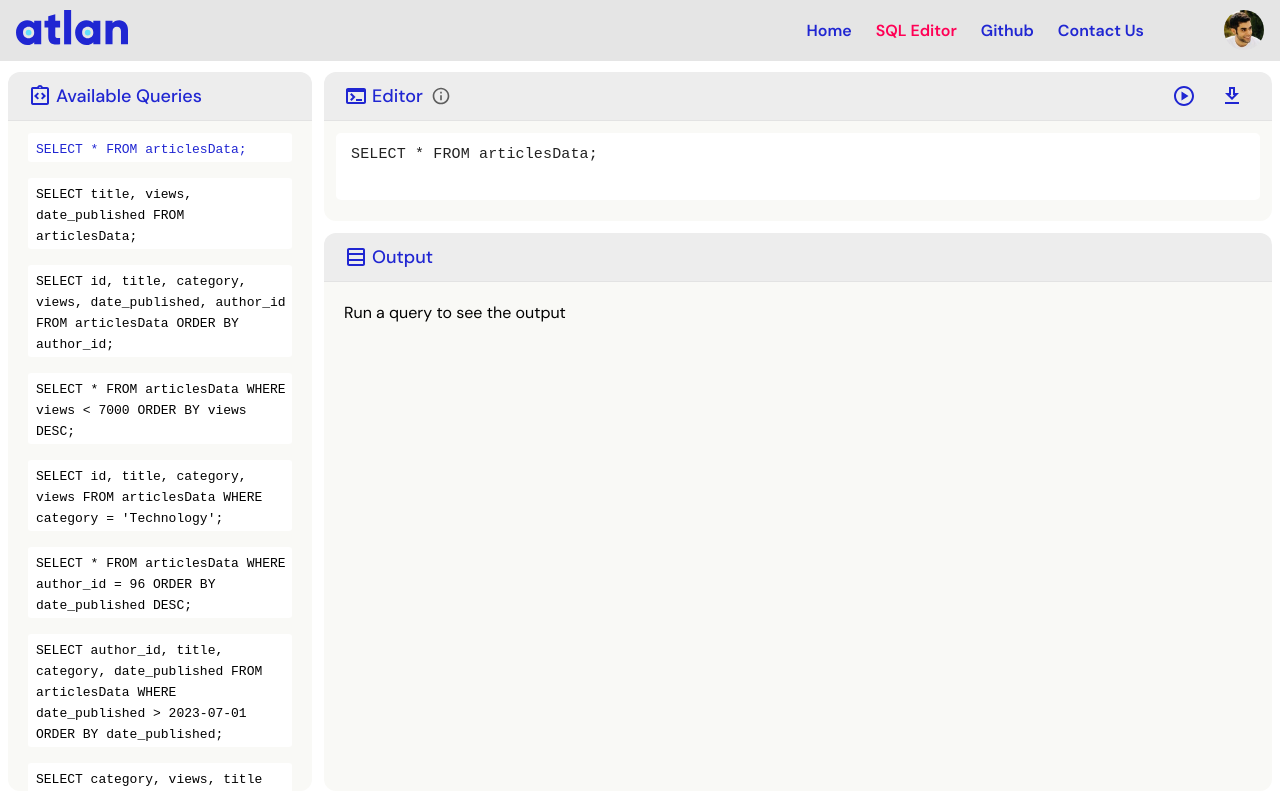
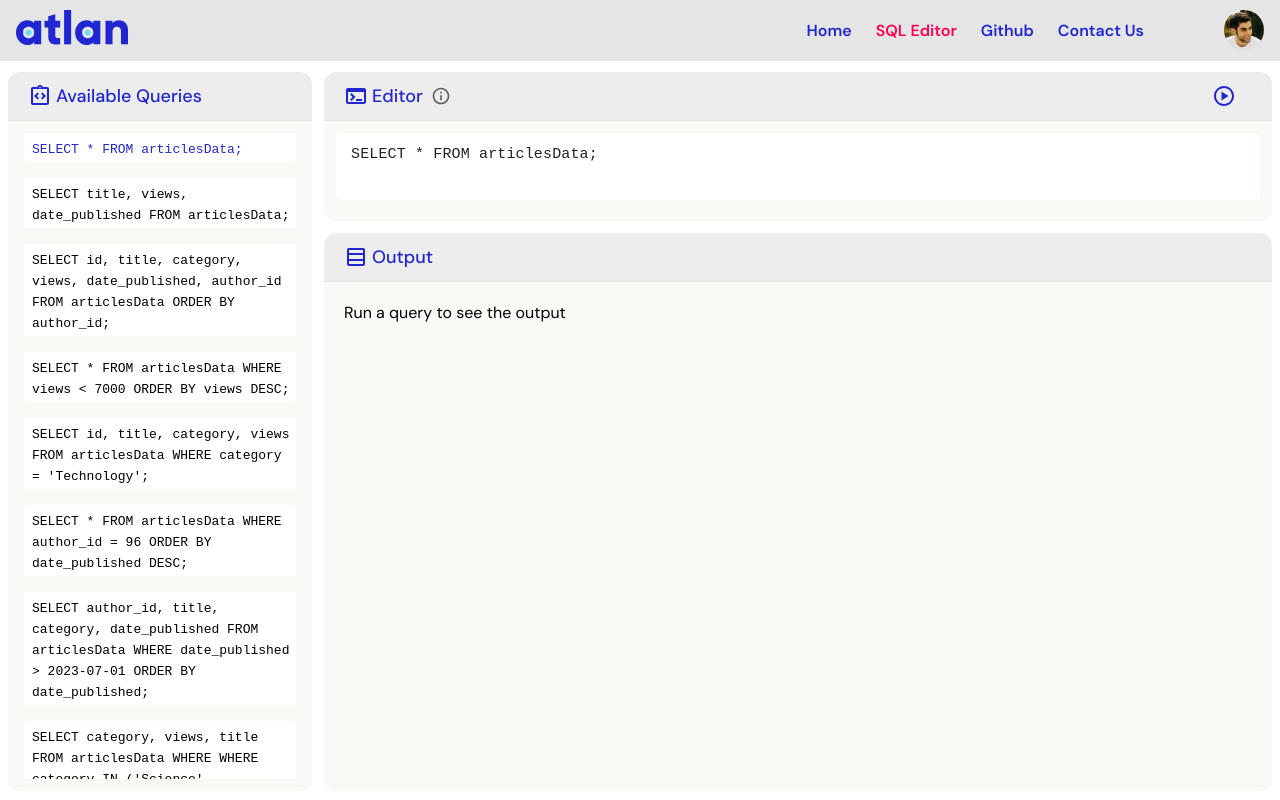
Before and after one commit to roshanchatei/query-forge, a React (Create React App) app: page /editor in a window 1280 px wide. Built offline with nearby package versions, Linux system fonts and the light colour scheme.

Commit message:
table ui fixed

```diff
--- a/src/page-components/editor/AvailableQueries.jsx
+++ b/src/page-components/editor/AvailableQueries.jsx
@@ -15,7 +15,8 @@ const AvailableQueries = ({p, br, height, setOpen, selectedQueryId, setSelectedQ
                             </Box>
                         </Box>
                     </Box>
-                    <Box px={2.5} py={1.5} height={height} bgcolor={"#f9f9f6"} className="query-container">
+                    <Box px={2} py={1.5} height={height} bgcolor={"#f9f9f6"}>
+                        <Box className="query-container">
                             {
                                 queryList.map((each, index) => (
                                     <Box
@@ -44,6 +45,7 @@ const AvailableQueries = ({p, br, height, setOpen, selectedQueryId, setSelectedQ
                         </Box>
                     </Box>
                 </Box>
+            </Box>
         </>
     );
 }
--- a/src/page-components/editor/QueryEditor.jsx
+++ b/src/page-components/editor/QueryEditor.jsx
@@ -47,6 +47,8 @@ const QueryEditor = ({queryOutput, selectedQueryId, setQueryOutput, isQueryExecu
                             </IconButton>
                         </Tooltip>
                         <Box ml={1} />
+                        {
+                            queryOutput.length > 0 && (
                                 <CSVLink
                                     data={queryOutput}
                                     filename={"dataOutput.csv"}
@@ -57,7 +59,8 @@ const QueryEditor = ({queryOutput, selectedQueryId, setQueryOutput, isQueryExecu
                                         </IconButton>
                                     </Tooltip>
                                 </CSVLink>
-
+                            )
+                        }
                     </Box>
                 </Box>
                 <Box px={1.5} py={1.5} height={'12.5vh'} bgcolor={"#f9f9f6"}>
@@ -79,8 +82,6 @@ const QueryEditor = ({queryOutput, selectedQueryId, setQueryOutput, isQueryExecu
                             borderRadius: "5px"
                         }}
                         aria-label={"query input"}
-                        // multiline={window.innerWidth < 900}
-                        // rows={window.innerWidth < 900 ? 2 : 1}
                         multiline
                         rows={2}
                     />
--- a/src/styles/globals.css
+++ b/src/styles/globals.css
@@ -9,11 +9,12 @@ body {
 }
 
 .query-container{
+  height: 100%;
   overflow-y: auto;
 }
 
 .table-container {
-  max-height: 445px;
+  max-height: 100%;
   overflow-y: auto;
 }
 
@@ -71,7 +72,7 @@ tr:nth-child(odd) {
 @media only screen and (max-width: 900px) {
   .table-container {
     overflow-x: auto;
-    padding-bottom: 140px;
+    /*padding-bottom: 140px;*/
   }
 
   table {
```
Lines whose indentation alone changed are shown as unchanged.
